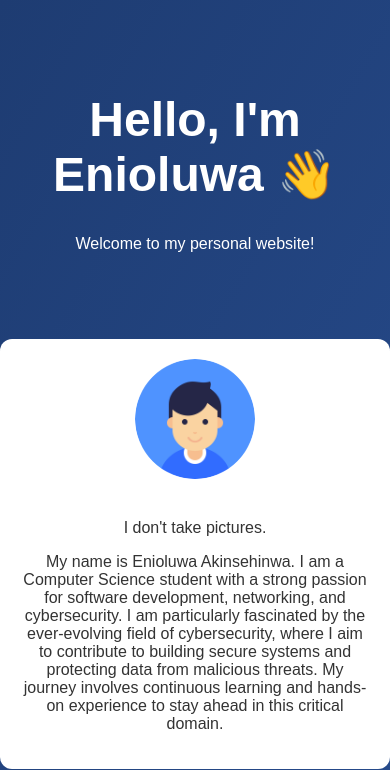
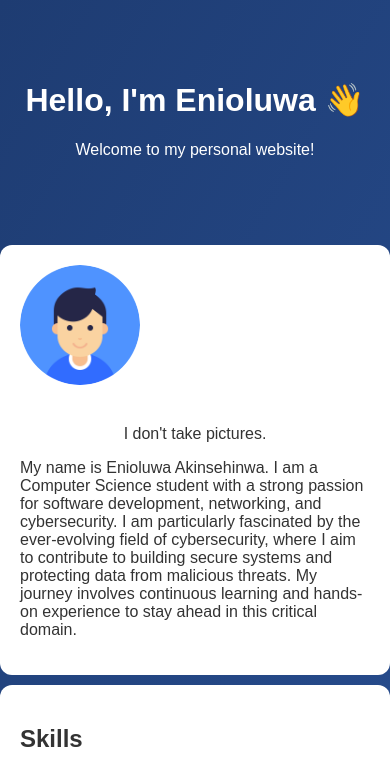
Before and after one commit to Notenix0/Notenix0.github.io, a plain HTML site: page index.html in a window 390 px wide. Shown: the top 770 px of the page. Drawn offline with Linux system fonts and the light colour scheme.

Commit message:
Refactor CSS for animations and responsiveness

```diff
--- a/Stylesheet.css
+++ b/Stylesheet.css
@@ -4,15 +4,13 @@ body {
     font-family: Arial, Helvetica, sans-serif;
     background: linear-gradient(120deg, #1e3c72, #2a5298);
     color: white;
+    overflow-x: hidden;
 }
 
-header {
-    text-align: center;
-    padding: 60px 20px;
-}
-
-header h1 {
-    font-size: 3rem;
+/* Fade-in sections */
+@keyframes fadeSlideIn {
+    0% { opacity: 0; transform: translateY(40px); }
+    100% { opacity: 1; transform: translateY(0); }
 }
 
 section {
@@ -22,24 +20,32 @@ section {
     color: #333;
     padding: 40px;
     border-radius: 12px;
+    animation: fadeSlideIn 1s ease-out forwards;
 }
 
-.profile {
-    text-align: center;
-}
-
+/* Profile image animation */
 .profile img {
     width: 180px;
     height: 180px;
     border-radius: 50%;
     object-fit: cover;
     margin-bottom: 20px;
+    animation: fadeSlideIn 1.2s ease-out forwards;
 }
 
-h2 {
-    color: #1e3c72;
+/* Header animation */
+header {
+    text-align: center;
+    padding: 60px 20px;
+    animation: fadeSlideIn 1s ease-out forwards;
 }
 
+header h1 {
+    font-size: 3rem;
+    animation: fadeSlideIn 1.5s ease-out forwards;
+}
+
+/* Button hover effect */
 button {
     padding: 10px 20px;
     background: #1e3c72;
@@ -47,10 +53,12 @@ button {
     border: none;
     border-radius: 6px;
     cursor: pointer;
+    transition: transform 0.3s ease, background 0.3s ease;
 }
 
 button:hover {
     background: #2a5298;
+    transform: scale(1.1);
 }
 
 a {
@@ -69,78 +77,9 @@ footer {
     opacity: 0.8;
 }
 
+/* Responsive */
 @media (max-width: 768px) {
     header h1 { font-size: 2rem; }
     .profile img { width: 120px; height: 120px; }
     section { padding: 20px; margin: 10px auto; }
 }
-
-header {
-    text-align: center;
-    padding: 60px 20px;
-}
-
-header h1 {
-    font-size: 3rem;
-}
-
-section {
-    max-width: 900px;
-    margin: 20px auto;
-    background: white;
-    color: #333;
-    padding: 40px;
-    border-radius: 12px;
-}
-
-.profile {
-    text-align: center;
-}
-
-.profile img {
-    width: 180px;
-    height: 180px;
-    border-radius: 50%;
-    object-fit: cover;
-    margin-bottom: 20px;
-}
-
-h2 {
-    color: #1e3c72;
-}
-
-button {
-    padding: 10px 20px;
-    background: #1e3c72;
-    color: white;
-    border: none;
-    border-radius: 6px;
-    cursor: pointer;
-}
-
-button:hover {
-    background: #2a5298;
-}
-
-a {
-    color: #1e3c72;
-    text-decoration: none;
-}
-
-a:hover {
-    text-decoration: underline;
-}
-
-footer {
-    text-align: center;
-    padding: 20px;
-    font-size: 0.9rem;
-    opacity: 0.8;
-}
-
-@media (max-width: 768px) {s
-    header h1 { font-size: 2rem; }
-    .profile img { width: 120px; height: 120px; }
-    section { padding: 20px; margin: 10px auto; }
-
-}
```
